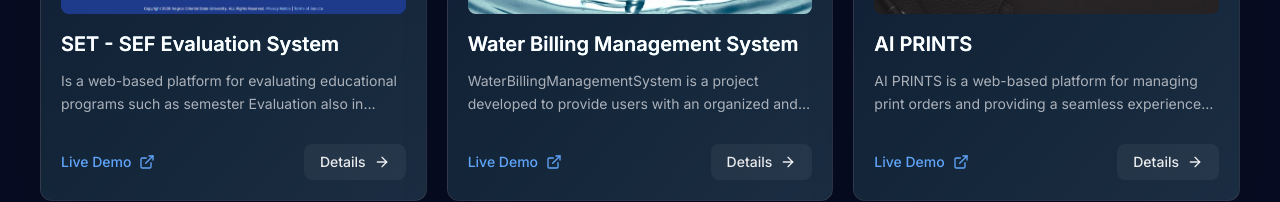
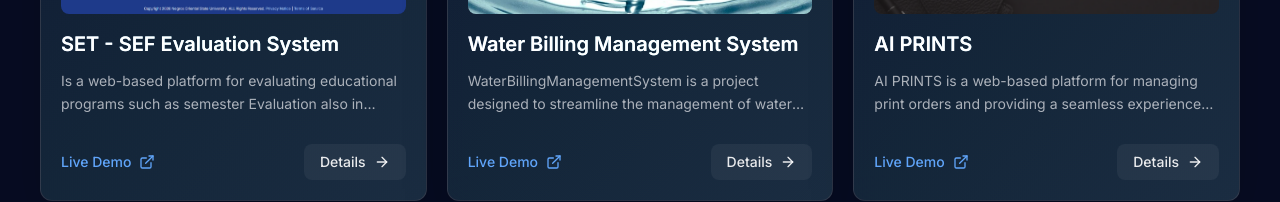
Before and after one commit to argieweb17/portfolioV2, a Next.js app in the folder Portfolio/: page / in a window 1280 px wide. Shown: the part 2289-2491 px from the top of the page. Built offline with nearby package versions, Linux system fonts and the light colour scheme.

Commit message:
first commit

```diff
--- a/Portfolio/data/Project.ts
+++ b/Portfolio/data/Project.ts
@@ -24,7 +24,7 @@ export const Project = [
     link: "https://waterbillingmanagementsystem.vercel.app/",
     img: "/Project/prod2.png",
     description:
-      "WaterBillingManagementSystem is a project developed to provide users with an organized and interactive platform for managing water billing operations. Built using modern web technologies, this project allows users to search for billing information, view detailed records, and easily navigate through different categories. It leverages the Jikan API to fetch real-time data, ensuring that users always have access to up-to-date billing details. WaterBillingManagementSystem was created to enhance the user experience with a clean, responsive design, and it serves as both a practical project for learning and a tool for water utility managers.",
+      "WaterBillingManagementSystem is a project designed to streamline the management of water billing operations. It provides a user-friendly interface for users to search and view billing information, integrating real-time data for accurate billing details. The system is built with a responsive design, ensuring seamless access across various devices. This project serves as a practical solution for managing water billing efficiently while enhancing the user experience. Key features include a comprehensive search functionality, detailed billing records, and an intuitive interface for both users and administrators.  ",
     role: "Frontend & Backend Developer",
     stack: [7, 4, 5, 20],
     github: "https://github.com/PutuRivan/WaterBillingManagementSystem",
```
